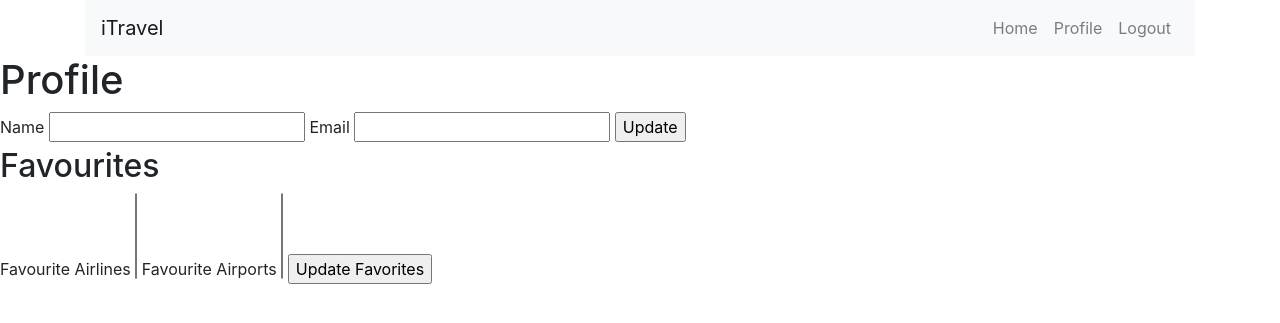
After one commit to AlvaroMAM/data_science_II, a Flask app: template itravel/itravel/templates/profile.html in a window 1280 px wide. The commit adds this page. Shown: the top 323 px of the page. Run offline with Flask 3, Linux system fonts and the light colour scheme; the template is opened without the code that fills it: values that come from a table or form of the project are taken from there, others are empty; parts of the project's set-up code (start-up, migrations or seed data) failed here and were passed over; some libraries are stand-ins or nearby versions.

Commit message:
Advance in app

```diff
--- a/itravel/itravel/airport.py
+++ b/itravel/itravel/airport.py
@@ -1,6 +1,12 @@
 from database import get_db
 
 class Airport:
+    @staticmethod
+    def get_all_airports():
+        db = get_db()
+        airports = db.airports.find()
+        return airports
+
     @staticmethod
     def get_airport_by_iata(iata_code):
         db = get_db()
--- a/itravel/itravel/app.py
+++ b/itravel/itravel/app.py
@@ -1,31 +1,98 @@
-from flask import Flask, render_template, Blueprint
-from forms import LoginForm, RegisterForm
+from flask import Flask, render_template, Blueprint, redirect, request, flash
+from flask_login import LoginManager, login_required, logout_user, login_user
+from forms import LoginForm, RegisterForm, HomeForm, ProfileForm
+from werkzeug.security import generate_password_hash, check_password_hash
 from database import get_db
+from user import User
+from user_logged import UserLogged
+import plotly
+import plotly.graph_objs as go
+import json
 
 app = Flask(__name__)
 app.config['SECRET_KEY'] = 'TH1S1SMYS3CR3TK3Y4D4T44N4LYS1S'
 # Define the main blueprint
 main = Blueprint('main', __name__)
 
+login_manager= LoginManager()
+login_manager.init_app(app)
+
+@login_manager.user_loader
+def load_user(user_id):
+    return User.get_user_by_id(user_id)
+
+
 @main.route('/')
-def index():
-    form = LoginForm()
+def login():
+    form = LoginForm(request.form)
     if form.validate_on_submit():
-        # handle login here
         db = get_db()
-        pass
-    # Aquí puedes hacer consultas a tu base de datos
-    return render_template('index.html', login_form=form)
+        users_collection = db.users
+        user = users_collection.find_one({'EMAIL': form.email.data})
+        # Checking login
+        if user and check_password_hash(user['PASSWORD'], form.password.data):
+            # If login is correct, we redirect to /home
+            user_logged = UserLogged(user['EMAIL'], user['NAME'], user['SURNAME'], user['ROLE'] ,user['FAVOURITES_AIRPORTS'], user['FAVOURITES_AIRLINES'])
+            login_user(user_logged)
+            flash('You are now logged in', 'success')
+            return redirect('/home')
+        else:
+            return render_template('index.html', login_form=form)
+    else:
+        return redirect('/')
+
+@main.route('/logout')
+def logout():
+    logout_user()
+    return redirect('/')
 
 @main.route('/register', methods=['GET', 'POST'])
 def register():
-    # Aquí puedes manejar el registro de usuarios
-    form = RegisterForm()
+    form = RegisterForm(request.form)
+    if request.method=='POST' and form.validate():
+        # Proceed to check the fields of the form an save user into db
+        db = get_db()
+        users_collection = db.users
+        existing_user = users_collection.find_one({'EMAIL' : form.email.data})
+        if existing_user is None:
+            hashpass = generate_password_hash(form.password.data, method='sha256')
+            users_collection.insert({'NAME': form.name.data, 'SURNAME': form.surname.data, 'EMAIL': form.email.data, 'PASSWORD': hashpass, 'ROLE': 'USER', 'FAVOURITES_AIRPORTS': [], 'FAVOURITES_AIRLINES': []})
+            flash('You are now registered and can log in', 'success')
+            return redirect('/')
+        else:
+            flash('The email is already registered. Please choose a different one')
+            return redirect('/register')
+    else:
+        #User not registered
+        return render_template('register.html', register_form=form)
+
+
+@main.route('/profile', methods=['GET', 'POST'])
+@login_required
+def load_profile ():
+    form = ProfileForm
     if form.validate_on_submit():
-        # handle login here
+        # Proceed the fields, adding or deleting airlines or airports
         db = get_db()
         pass
-    return render_template('register.html', register_form=form)
+        return render_template('profile.html', profile_form=form)
+    else:
+        # We load the form to add/delete favourites airlines or airports, the form to delete user, the form to update user
+        pass
+        return render_template('profile.html', profile_form=form)
+
+@main.route('/home', methods=['GET', 'POST'])
+@login_required
+def home():
+    form = HomeForm()
+    if form.validate_on_submit():
+        # We apply the filters and execute the queries
+        db = get_db()
+        pass
+    else:
+        # Apply queries with favourite airports and airlines
+        pass
+    return render_template('home.html', register_form=form)
 
 # Register the blueprint
 app.register_blueprint(main)
--- a/itravel/itravel/forms.py
+++ b/itravel/itravel/forms.py
@@ -1,6 +1,7 @@
 from flask_wtf import FlaskForm
-from wtforms import StringField, PasswordField, SubmitField
-from wtforms.validators import DataRequired, Email, EqualTo, Length
+from wtforms import StringField, PasswordField, SubmitField, SelectMultipleField
+from wtforms.validators import DataRequired, Email, EqualTo, Length, ValidationError
+import user, airline, airport
 
 class LoginForm(FlaskForm):
     email = StringField('Email', validators=[DataRequired(), Email()])
@@ -14,3 +15,16 @@ class RegisterForm(FlaskForm):
     password = PasswordField('Password', validators=[DataRequired(), Length(min=8)])
     confirm_password = PasswordField('Confirm Password', validators=[DataRequired(), EqualTo('password')])
     submit = SubmitField('Register')
+
+class UpdateProfileForm(FlaskForm):
+    name = StringField('Name', validators=[DataRequired()])
+    email = StringField('Email', validators=[DataRequired(), Email()])
+    submit = SubmitField('Update')
+
+class ChooseFavoritesForm(FlaskForm):
+    favourites_airlines = SelectMultipleField('Favourite Airlines', choices=[(a.iata_code, a.airline) for a in airline.Airline.get_all_airlines()])
+    favourites_airports = SelectMultipleField('Favourite Airports', choices=[(a.iata_code, a.airport) for a in airport.Airport.get_all_airports()])
+    submit = SubmitField('Update Favorites')
+
+class HomeForm(FlaskForm):
+    submit = SubmitField('Find')
--- a/itravel/itravel/templates/base.html
+++ b/itravel/itravel/templates/base.html
@@ -22,7 +22,10 @@
                         <a class="nav-link" href="{{ url_for('main.index') }}">Home</a>
                     </li>
                     <li class="nav-item">
-                        <a class="nav-link" href="{{ url_for('main.register') }}">Register</a>
+                        <a class="nav-link" href="{{ url_for('main.profile') }}">Profile</a>
+                    </li>
+                    <li class="nav-item">
+                        <a class="nav-link" href="{{ url_for('main.logout') }}">Logout</a>
                     </li>
                 </ul>
             </div>
--- /dev/null
+++ b/itravel/itravel/templates/profile.html
@@ -0,0 +1,19 @@
+{% extends "base.html" %}
+{% block content %}
+<h1>Profile</h1>
+<form method="POST">
+    {{ form.hidden_tag() }}
+    {{ form.name.label }} {{ form.name() }}
+    {{ form.email.label }} {{ form.email() }}
+    {{ form.submit() }}
+</form>
+
+<h2>Favourites</h2>
+<form method="POST">
+    {{ favorites_form.hidden_tag() }}
+    {{ favorites_form.favourites_airlines.label }} {{ favorites_form.favourites_airlines() }}
+    {{ favorites_form.favourites_airports.label }} {{ favorites_form.favourites_airports() }}
+    {{ favorites_form.submit() }}
+</form>
+{% endblock %}
+``
```
Also changed, not shown: itravel/itravel/airline.py (+7 -0 lines), itravel/itravel/templates/home.html (added, +24 -0 lines), itravel/itravel/user.py (+7 -0 lines), itravel/itravel/user_logged.py (added, +22 -0 lines).
